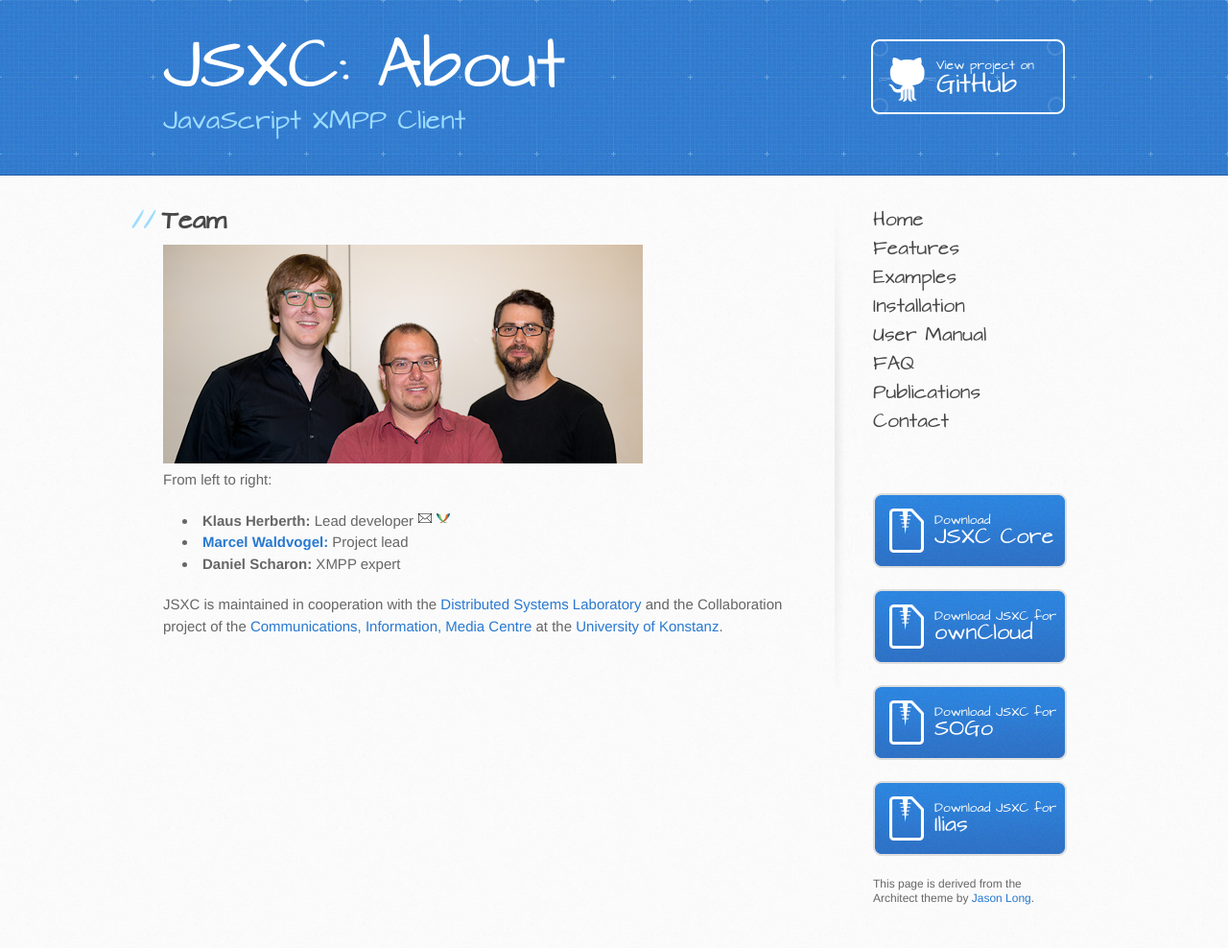
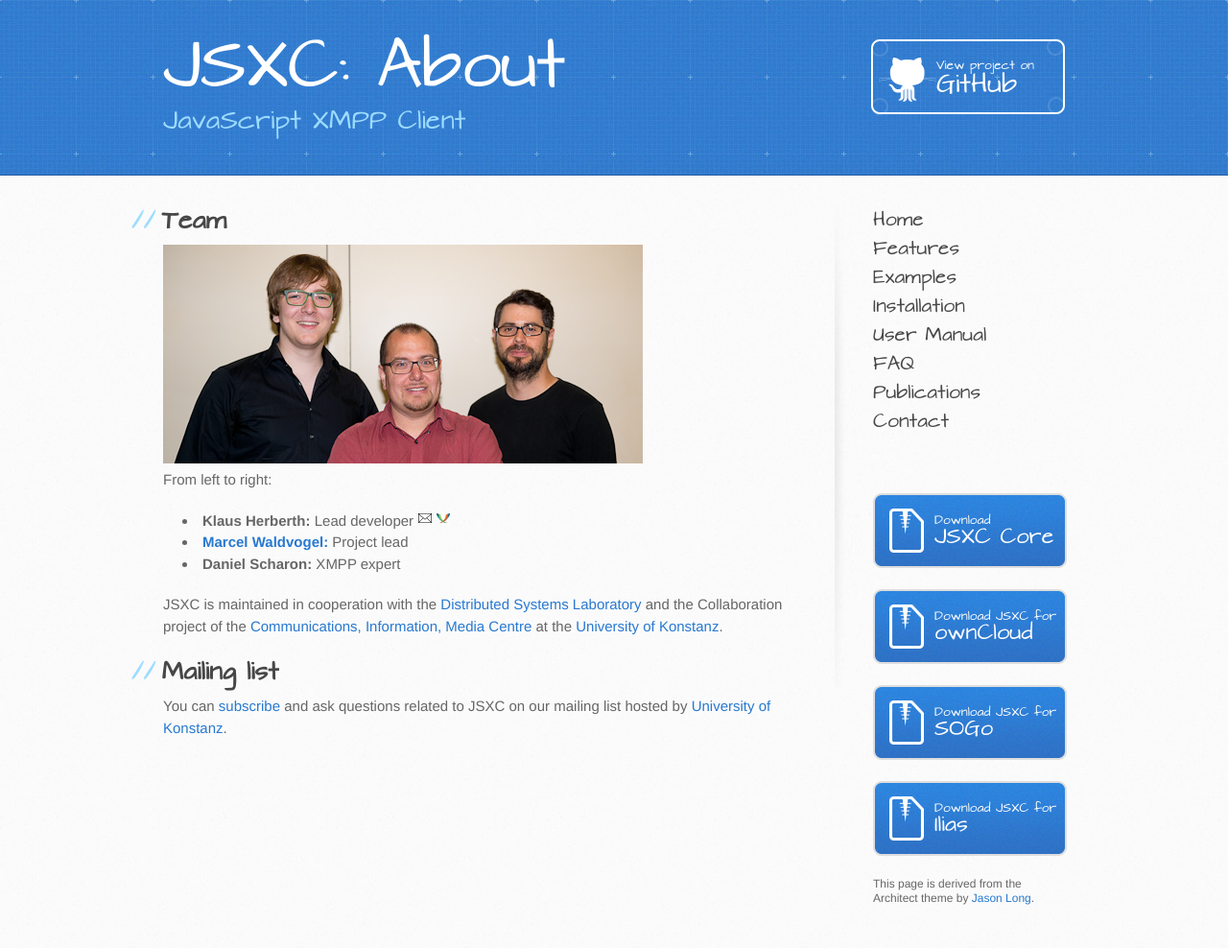
Before and after one commit to jsxc/jsxc.org, a Jekyll site: the page built from contact.html, in a window 1280 px wide. Shown: the whole page at 96% size. Built offline with Jekyll 4.4.1, drawn with Linux system fonts in a browser that asks for light colours; comment, search, counter and statistics services are not loaded.

Commit message:
Add mailing list

```diff
--- a/contact.html
+++ b/contact.html
@@ -4,7 +4,7 @@
 ---
 
 <h2>Team</h2>
-<img src="images/members.jpeg" />
+<img alt="jsxc team members" src="images/members.jpeg" />
 <p>From left to right:</p>
 <ul>
 	<li><strong>Klaus Herberth:</strong> Lead developer <a href="&#109;&#97;&#105;&#108;&#116;&#111;&#58;&#107;&#108;&#97;&#117;&#115;&#64;&#106;&#115;&#120;&#99;&#46;&#111;&#114;&#103;"></a> <a href="&#120;&#109;&#112;&#112;&#58;&#107;&#108;&#97;&#117;&#115;&#64;&#106;&#115;&#120;&#99;&#46;&#111;&#114;&#103;?message"></a></li>
@@ -13,3 +13,6 @@
 </ul>
 
 <p>JSXC is maintained in cooperation with the <a href="http://www.disy.uni-konstanz.de">Distributed Systems Laboratory</a> and the Collaboration project of the <a href="http://www.kim.uni-konstanz.de">Communications, Information, Media Centre</a> at the <a href="http://www.uni-konstanz.de">University of Konstanz</a>.
+
+<h2>Mailing list</h2>
+You can <a href="https://mailman.uni-konstanz.de/mailman/listinfo/jsxc">subscribe</a> and ask questions related to JSXC on our mailing list hosted by <a href="http://www.uni-konstanz.de">University of Konstanz</a>.
```
Also changed, not shown: 1 other file.
